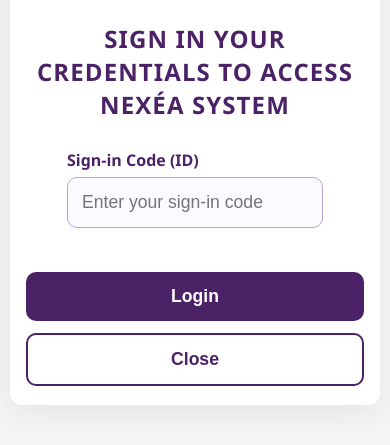
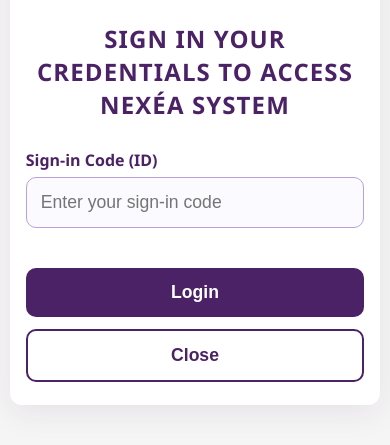
Before and after one commit to DarkNeat/ICRU, a plain HTML site: page frontend/login.html in a window 390 px wide. Shown: the part 437-882 px from the top of the page. Drawn offline with Linux system fonts and the light colour scheme; files whose address does not match are found by name.

Commit message:
log in screen update

```diff
--- a/frontend/css/style.css
+++ b/frontend/css/style.css
@@ -187,6 +187,7 @@
   letter-spacing: 1.1px;
 }
 .form-group {
+  width: 100%;
   margin-bottom: 22px;
   text-align: left;
 }
@@ -196,22 +197,17 @@
   color: #4B2265;
   font-weight: 600;
 }
-input[type="number"],
-input[type="text"],
-input[type="date"] {
+input[type="number"] {
   width: 100%;
   padding: 12px;
   border: 1.5px solid #b8a1d9;
   border-radius: 10px;
   font-size: 1rem;
   background: #fafaff;
-  margin-bottom: 4px;
   box-sizing: border-box;
   transition: border-color 0.2s;
 }
-input[type="number"]:focus,
-input[type="text"]:focus,
-input[type="date"]:focus {
+input[type="number"]:focus {
   border-color: #673ab7;
   outline: none;
 }
@@ -403,8 +399,6 @@
     margin-bottom: 24px;
   }
   input[type="number"],
-  input[type="text"],
-  input[type="date"],
   button {
     font-size: 1.1rem;
     padding: 14px;
```
